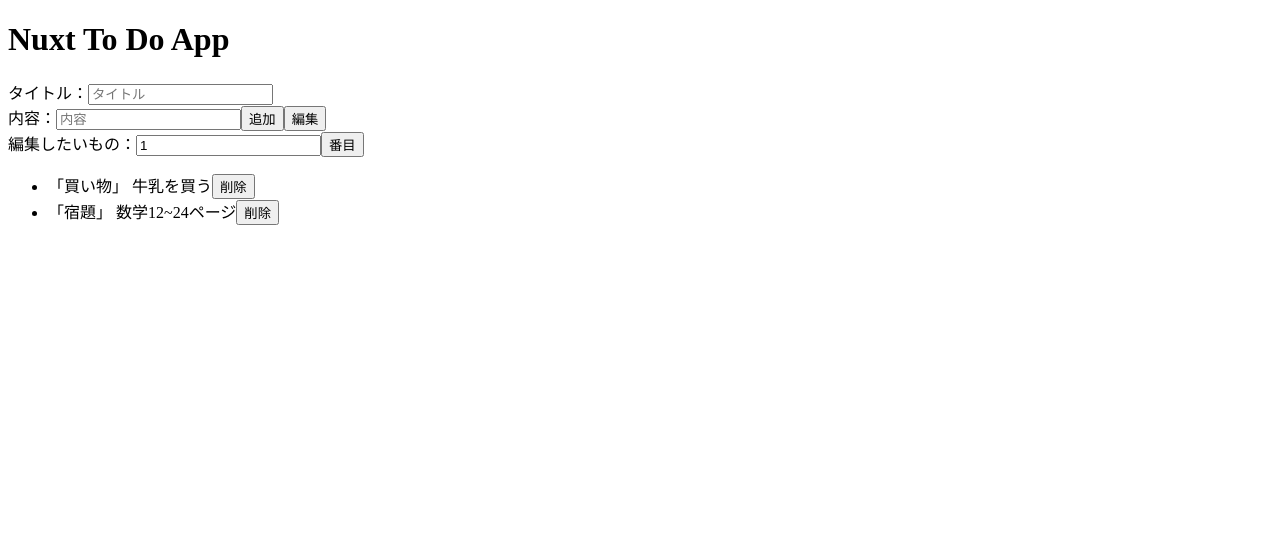
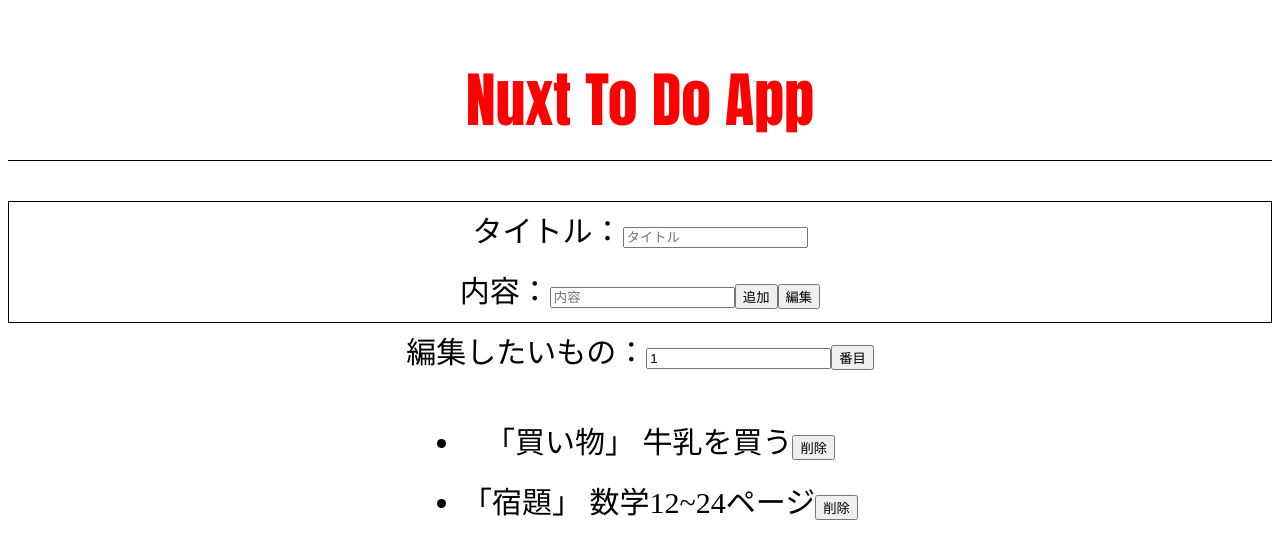
Before and after one commit to chankiri91/nuxt-to-do, a Nuxt app: page / in a window 1280 px wide. Shown: the top 558 px of the page. Built offline with nearby package versions, Linux system fonts and the light colour scheme.

Commit message:
edit scss

```diff
--- a/components/todo.vue
+++ b/components/todo.vue
@@ -1,5 +1,5 @@
 <template>
- <div>
+ <div id="todo">
    <ul>
 		<li v-for="(list, i) in lists" :key="i">「{{list.title}}」 {{list.body}}<button @click="clear(i)">削除</button></li>
 	</ul>
@@ -19,6 +19,8 @@
 }
 </script>
 
-<style>
-
+<style lang="scss">
+	#todo {
+		display: inline-block;
+	}
 </style>
--- a/pages/index.vue
+++ b/pages/index.vue
@@ -1,8 +1,9 @@
 <template>
   <div id="app">
     <h1>Nuxt To Do App</h1>
+    <div class="title-and-body">
       <div>
-      <label for="title">タイトル：</label>
+        <label for="title" >タイトル：</label>
         <input type="text" v-model="title" placeholder="タイトル">
       </div>
       <div>
@@ -10,6 +11,7 @@
         <input type="text" v-model="body" placeholder="内容">
         <input type="submit" value="追加" @click="add">
         <input type="submit" value="編集" @click="edit(index)">
+      </div>
     </div>
     <div>
       <label for="hensyu">編集したいもの：</label>
@@ -63,6 +65,18 @@
 }
 </script>
 
-<style scoped>
-
+<style lang="scss">
+  #app {
+    font-size: 30px;
+    text-align: center;
+    line-height: 2;
+    h1 {
+      color: red;
+      font-family: Impact, Haettenschweiler, 'Arial Narrow Bold', sans-serif;
+      border-bottom: 1px solid black;
+    }
+    .title-and-body{
+      border: 1px solid black;
+    }
+  }
 </style>>
```
Also changed, not shown: package.json (+8 -1 lines), 1 other file (tests, documents, lock files or other folders). Lines whose indentation alone changed are shown as unchanged.
